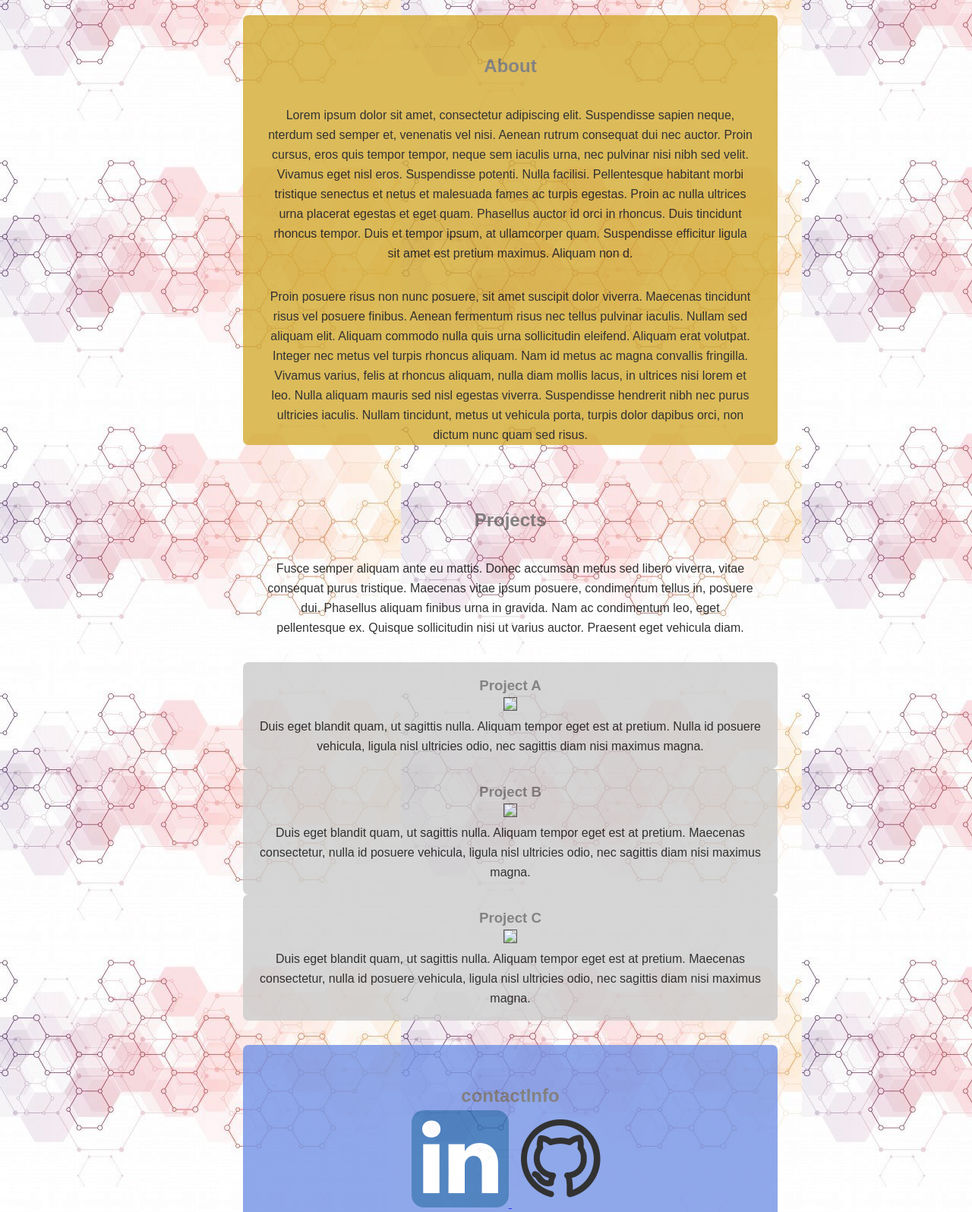
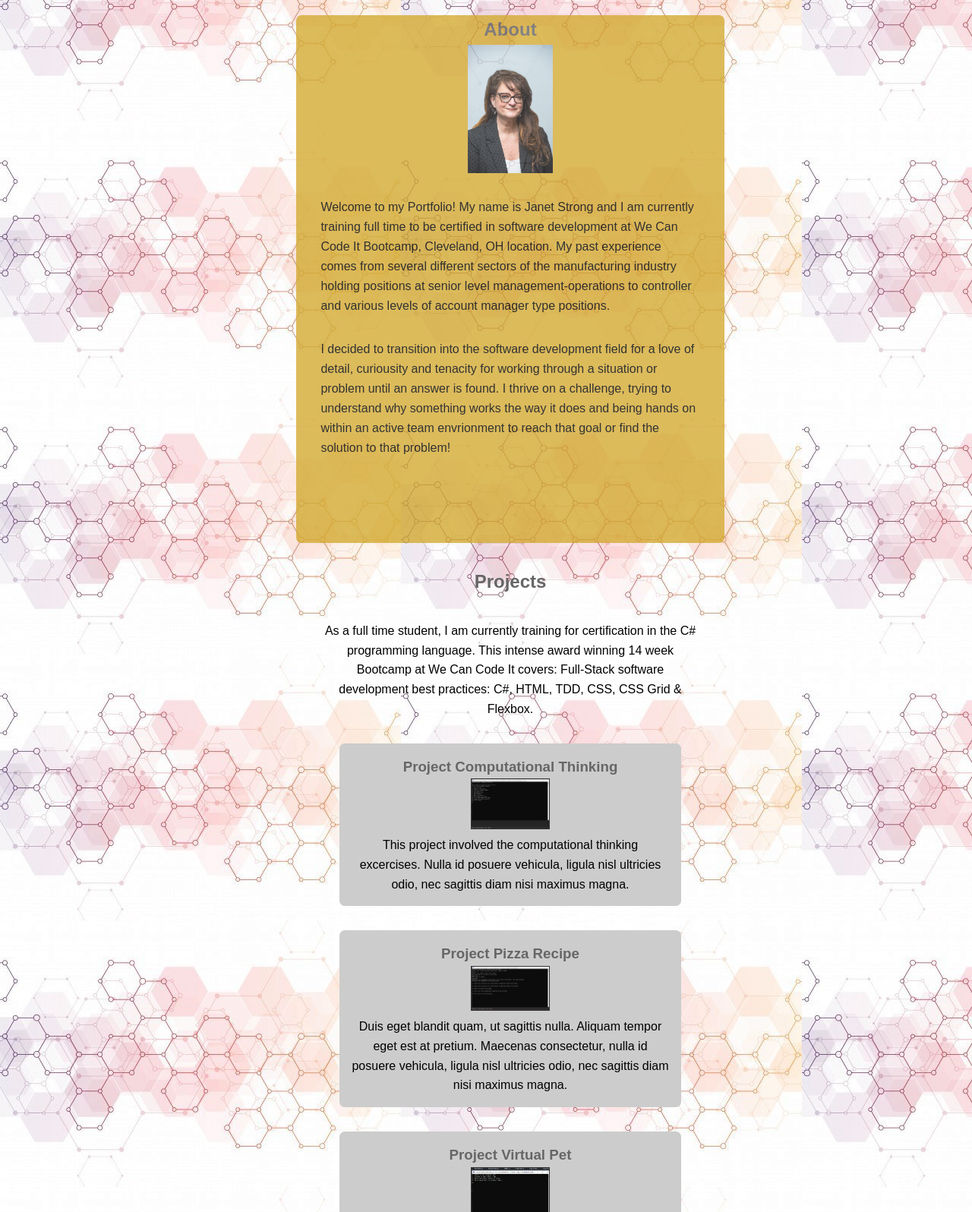
Before and after one commit to jesstrong/jesstrong.github.io, a plain HTML site: page index.html in a window 1280 px wide. Shown: the part 240-1836 px from the top of the page at 76% size. Drawn offline with Linux system fonts and the light colour scheme.

Commit message:
First commit JES portfolio

```diff
--- a/index.html
+++ b/index.html
@@ -1,6 +1,6 @@
 <!DOCTYPE html>
 <html lang="en">
-<head>
+    <head>
     <meta charset="UTF-8">
     <meta http-equiv="X-UA-Compatible" content="IE=edge">
     <meta name="viewport" content="width=device-width, initial-scale=1.0">
@@ -15,74 +15,88 @@
         <span>Software Developer</span>
     </header>
 
-    <main>
-        <section id="about">
-            <h2>About</h2>
-            <p>Lorem ipsum dolor sit amet, consectetur adipiscing elit. Suspendisse sapien neque,
-                nterdum sed semper et, venenatis vel nisi. Aenean rutrum consequat dui nec auctor.
-                Proin cursus, eros quis tempor tempor, neque sem iaculis urna, nec pulvinar nisi nibh sed velit.
-                Vivamus eget nisl eros. Suspendisse potenti. Nulla facilisi. Pellentesque habitant morbi tristique
-                senectus et netus et malesuada fames ac turpis egestas. Proin ac nulla ultrices urna placerat egestas et
-                eget quam. Phasellus auctor id orci in rhoncus. Duis tincidunt rhoncus tempor. Duis et tempor ipsum, at
-                ullamcorper quam. Suspendisse efficitur ligula sit amet est pretium maximus. Aliquam non d.</p>
-            <p>Proin posuere risus non nunc posuere, sit amet suscipit dolor viverra. Maecenas tincidunt risus vel
-                 posuere finibus. Aenean fermentum risus nec tellus pulvinar iaculis. Nullam sed aliquam elit.
-                 Aliquam commodo nulla quis urna sollicitudin eleifend. Aliquam erat volutpat. Integer nec metus vel turpis
-                 rhoncus aliquam. Nam id metus ac magna convallis fringilla. Vivamus varius, felis at rhoncus aliquam,
-                 nulla diam mollis lacus, in ultrices nisi lorem et leo. Nulla aliquam mauris sed nisl egestas viverra.
-                 Suspendisse hendrerit nibh nec purus ultricies iaculis. Nullam tincidunt, metus ut vehicula porta, turpis
-                 dolor dapibus orci, non dictum nunc quam sed risus.</p>
-        </section>
-        <section id="projects">
-            <h2>Projects</h2>
-            <p>Fusce semper aliquam ante eu mattis. Donec accumsan metus sed libero viverra, vitae consequat purus tristique.
-                Maecenas vitae ipsum posuere, condimentum tellus in, posuere dui. Phasellus aliquam finibus urna in gravida.
-                Nam ac condimentum leo, eget pellentesque ex. Quisque sollicitudin nisi ut varius auctor. Praesent eget vehicula
-                diam.</p>
-                <div class="projects">
-                    <article>
-                        <h3>Project A</h3>
-                        <img src="./images/project1.jpg">
-                        <p>Duis eget blandit quam, ut sagittis nulla. Aliquam tempor eget est at pretium. Nulla id posuere vehicula,
-                           ligula nisl ultricies odio, nec sagittis diam nisi maximus magna.</p>
-                    </article>
-                    <article>
-                        <h3>Project B</h3>
-                        <img src="./images/project2.jpg">
-                        <p>Duis eget blandit quam, ut sagittis nulla. Aliquam tempor eget est at pretium. Maecenas consectetur,
-                           nulla id posuere vehicula, ligula nisl ultricies odio, nec sagittis diam nisi maximus magna.</p>
-                    </article>
-                    <article>
-                        <h3>Project C</h3>
-                        <img src="./images/project3.jpg">
-                        <p>Duis eget blandit quam, ut sagittis nulla. Aliquam tempor eget est at pretium. Maecenas consectetur,
-                           nulla id posuere vehicula, ligula nisl ultricies odio, nec sagittis diam nisi maximus magna.</p>
-                    </article>
-                </div>
-        </section>
-        <section id="contactInfo">
-        <h2>contactInfo</h2>
-        <a href="https://www.linkedin.com/in/janetestrong">
-        <img src="./images/LI.png" alt="linkedin icon">
-        </a>
-
-        <a href="https://www.github.com/jesstrong">
-            <img src="./images/GH.png" alt="github icon">
-        </a>
-
-
-
-
-
-
-        </section>
-    </main>
-
     <nav>
         <a href="#about">About</a>
         <a href="#projects">Projects</a>
         <a href="#contactInfo">Contact Info</a>
     </nav>
+
+
+    <main>
+        <section id="about">
+            <h2>About</h2>
+            <img src="./images/JESportfolio2 - Copy.jpg" alt="JESpic" class="center">
+            <p>Welcome to my Portfolio! My name is Janet Strong and I am currently training full time to be certified in software development at We Can Code It Bootcamp,  Cleveland, OH location.
+            My past experience comes from several different sectors of the manufacturing industry holding positions at senior level management-operations to controller and various levels of account manager type positions.</p>
+            <p>I decided to transition into the software development field for a love of detail, curiousity and tenacity for working through a situation or problem until an answer is found. I thrive on a challenge, trying to understand why something works the way it does and being hands on within an active team envrionment to reach that goal or find the solution to that problem!</p>
+        </section>
+        <section id="projects">
+            <h2>Projects</h2>
+            <p>As a full time student, I am currently training for certification in the C# programming language. This intense award winning 14 week Bootcamp at We Can Code It covers: Full-Stack software development best practices: C#,  HTML, TDD, CSS, CSS Grid & Flexbox.
+
+            </p>
+                <div class="projects">
+                    <section class="grid item grid-item-1">
+                    <article>
+                        <h3>Project Computational Thinking</h3>
+                        <a href="https://github.com/jesstrong/Comp_Thinking_ProjectJES">
+                        <img src="./images/projectcompthinking.png" alt="screenshot compthinking">
+
+                        </a>
+                        <p>This project involved the computational thinking excercises.
+
+                            Nulla id posuere vehicula,
+                           ligula nisl ultricies odio, nec sagittis diam nisi maximus magna.</p>
+                    </article>
+                </section>
+
+                    <section class="grid item grid-item-2">
+                    <article>
+                        <h3>Project Pizza Recipe</h3>
+                        <a href="https://github.com/jesstrong/ClassofChoicePizzaJES">
+                        <img src="./images/projectpizza.jpg.png" alt="screenshot projectpizza">
+
+                        </a>
+                        <p>Duis eget blandit quam, ut sagittis nulla. Aliquam tempor eget est at pretium. Maecenas consectetur,
+                           nulla id posuere vehicula, ligula nisl ultricies odio, nec sagittis diam nisi maximus magna.</p>
+                    </article>
+                </section>
+
+                    <section class="grid item grid-item-3">
+                    <article>
+                        <h3>Project Virtual Pet</h3>
+                        <a href="https://github.com/jesstrong/Virtual_Pet_ProjectJES">
+                        <img src="./images/projectvirtualpet.jpg.png" alt="screenshot virtualpet">
+
+                        </a>
+                        <p>Duis eget blandit quam, ut sagittis nulla. Aliquam tempor eget est at pretium. Maecenas consectetur,
+                           nulla id posuere vehicula, ligula nisl ultricies odio, nec sagittis diam nisi maximus magna.</p>
+                    </article>
+                </section>
+
+                </div>
+        </section>
+
+        <section id="contactInfo">
+            <h2>Contact Info</h2>
+            <p>Please contact me to discuss these projects, my experience and skill set!</p>
+            <ol>Email: janetestrong@yahoo.com
+            </ol>
+            <ol>Phone: 216.533.5732</ol>
+
+            <section id="icons">
+                <a href="https://www.linkedin.com/in/janetestrong">
+                <img src="./images/LI.png" alt="linkedin icon">
+                </a>
+                <a href="https://www.github.com/jesstrong">
+                <img src="./images/GH.png" alt="github icon">
+                </a>
+            </section>
+
+        </section>
+
+        </section>
+    </main>
 
     <footer>
         &copy; 2021 Janet Strong
--- a/style.css
+++ b/style.css
@@ -67,10 +67,9 @@ nav a:hover {
 
 
 section {
-    margin: 1em 0;
-
-    padding-top: 3em;
-    min-height: 20em;
+    margin: auto;
+    width: 80%;
+    padding-bottom: 2rem;
 }
 
 section > p {
@@ -81,50 +80,63 @@ section ul {
     padding-Left: 1.5em;
 }
 
+h2 {
+    text-align: center;
+}
+
 
 #about {
-    text-align: center;
+    text-align: left;
     background-color: #D4AB32;
     border-radius: 7px;
     opacity: 80%;
     margin: 2rem auto;
+    padding-bottom: 5em;
 
 }
 
-#projects {
-    display: flexbox;
-    grid-template-columns: auto auto auto;
-    text-align: center;
-    border-radius: 7px;
-    opacity: 80%;
-    margin: 2rem auto;
+.center {
+    display: block;
+    margin-left: auto;
+    margin-right: auto;
+    width: 20%;
+    height: 50%;
+}
+
+.projects {
+    display: grid;
 }
 
 #projects article {
     background: #ccc;
     padding: 1em;
-    margin: auto;
+    margin: 2 rem auto;
     border-radius: 7px;
     column-gap: 3em;
     row-gap: 3em;
 }
 
 #projects article img {
-    width: 50%;
+    width: 25%;
     border: 1px solid #333;
 }
 
 #contactInfo {
     text-align: center;
-    list-style: none;
     background-color: #7493E6;
-    padding: 1 em;
-    margin: 2 rem auto;
     border-radius: 7px;
     opacity: 80%;
+    list-style: none;
+    margin: 2 rem auto;
+
 }
 
 
+#icons {
+    display: flex;
+    /*justify-content: space-between;*/
+    align-items: center;
+}
 
 footer {
     margin-top: 2em;
```
Also changed, not shown: images/JESportfolio2 - Copy.jpg (added), images/projectcar garage.jpg (added), images/projectcompthinking.png (added), images/projectpizza.jpg.png (added), images/projectvirtualpet.jpg.png (added), 1 other file.
